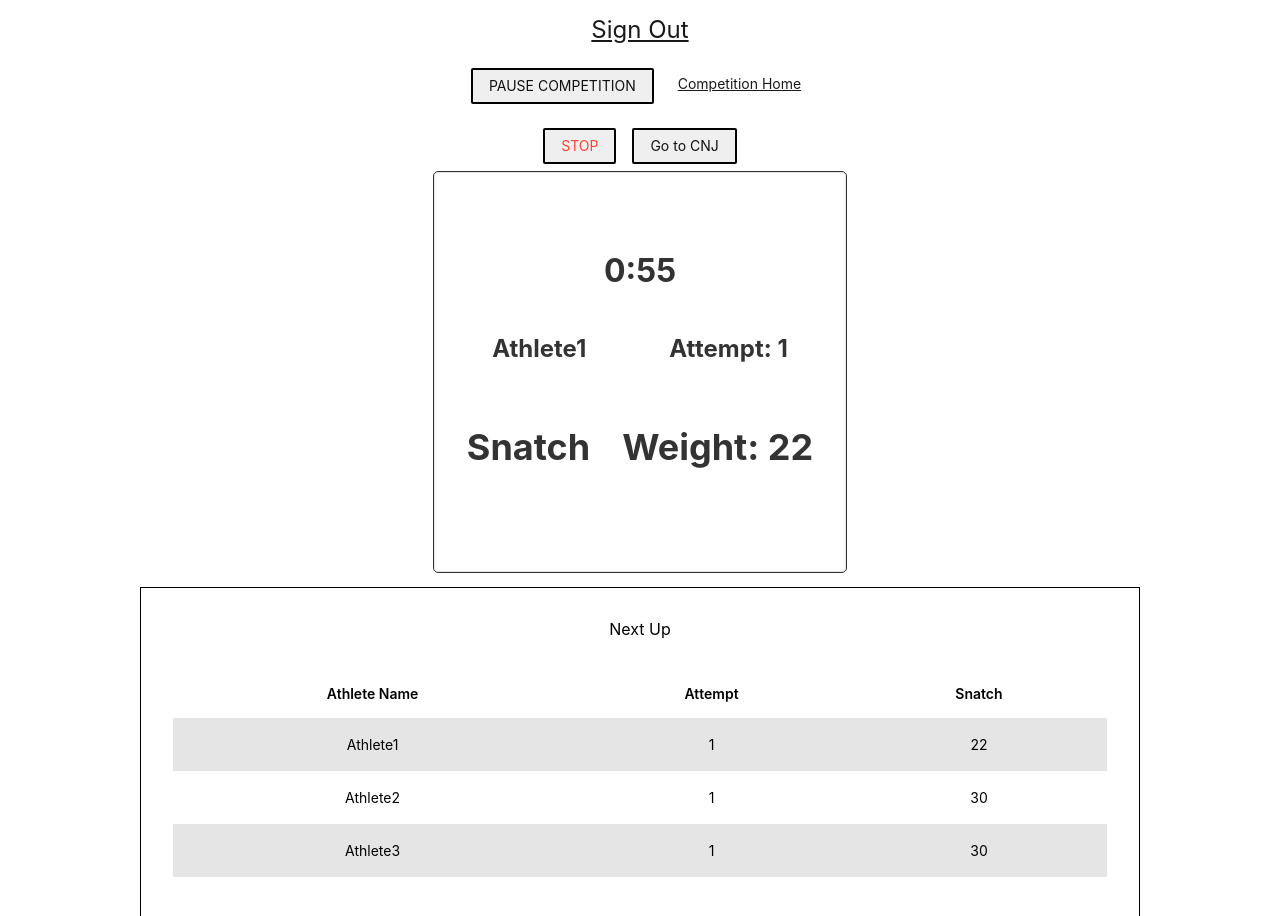
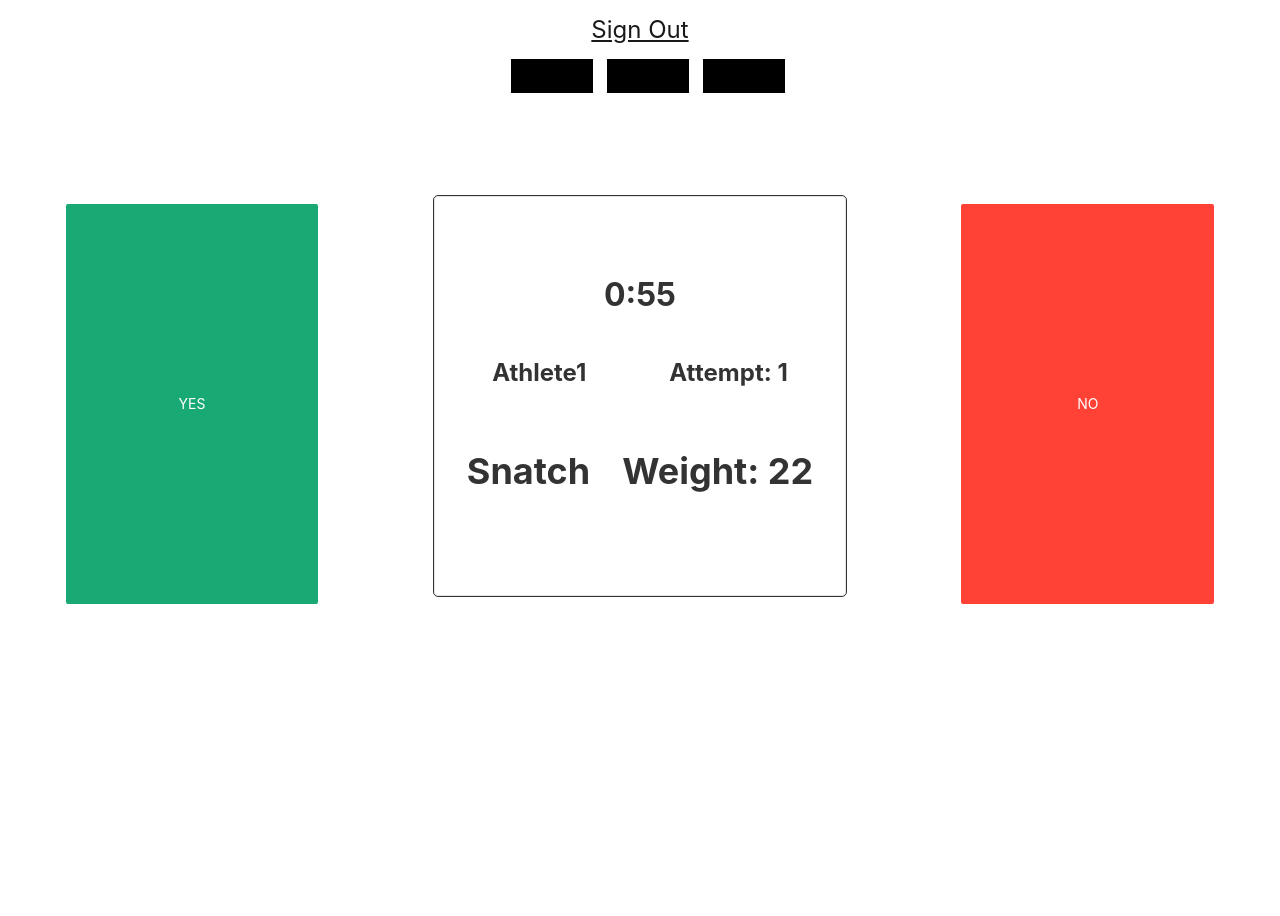
Before and after one commit to andresrmts/WLManagement, a React (Create React App) app: page /competition/0 in a window 1280 px wide. Shown: the top 916 px of the page. After the commit the page ends 800 px from the top, so only its background shows below. Built offline with nearby package versions, Linux system fonts and the light colour scheme.

Commit message:
Changes according to comments

```diff
--- a/src/AuthContext/index.js
+++ b/src/AuthContext/index.js
@@ -4,7 +4,7 @@
 
 const AuthProvider = ({ children }) => {
   const [userName, setUserName] = useState('Külli');
-  const [userId, setUserId] = useState(73);
+  const [userId, setUserId] = useState(22);
   const [userEmail, setUserEmail] = useState(null);
   const [role, setRole] = useState(null);
 
--- a/src/CompetitionsContext/index.js
+++ b/src/CompetitionsContext/index.js
@@ -87,7 +87,7 @@
       authorId: 13,
       name: 'Comp2',
       location: 'Eesti',
-      status: 'notstarted',
+      status: 'not_started',
       officials: [
         {
           id: 17,
@@ -160,7 +160,7 @@
       authorId: 13,
       name: 'Comp4',
       location: 'Eesti',
-      status: 'notstarted',
+      status: 'not_started',
       officials: [
         {
           id: 12,
@@ -233,7 +233,7 @@
       authorId: 13,
       name: 'Comp3',
       location: 'Eesti',
-      status: 'notstarted',
+      status: 'not_started',
       officials: [
         {
           id: 12,
@@ -338,9 +338,8 @@
       competition =>
         userId !== competition.authorId &&
         !competition.officials.some(official => official.id === userId) &&
-        competition.status === 'notstarted',
+        competition.status === 'not_started',
     );
-    console.log(competitions);
     return comps;
   };
 
--- a/src/components/Attempt/index.js
+++ b/src/components/Attempt/index.js
@@ -1,7 +1,5 @@
 import React from 'react';
 
-const Attempt = ({ row }) => {
-  return <div>{row.attempt + 1}</div>;
-};
+const Attempt = ({ row }) => <div>{row.attempt + 1}</div>;
 
 export default Attempt;
--- a/src/components/CardList/AthleteCard/index.js
+++ b/src/components/CardList/AthleteCard/index.js
@@ -1,28 +1,24 @@
-import React, { useState } from 'react';
+import React, { useState, useEffect } from 'react';
 import { useParams } from 'react-router-dom';
 import ErrorPopup from '../../ErrorPopup';
 import Button from '../../Button';
 
-const AthleteCard = ({
-  name,
-  onTheClock,
-  attempt,
-  time,
-  lift,
-  snatch,
-  cnj,
-  changeWeight,
-  toggleTimer,
-  setCurrentChangeCounter,
-  currentChangeCounter,
-}) => {
+const AthleteCard = ({ name, onTheClock, attempt, time, lift, snatch, cnj, changeWeight, toggleTimer }) => {
   const { compId } = useParams();
   const [showError, setShowError] = useState(null);
   const [weight, setWeight] = useState(lift === 'snatch' ? snatch : cnj);
+  const [currentChangeCounter, setCurrentChangeCounter] = useState(0);
+
+  useEffect(() => {
+    setCurrentChangeCounter(0);
+  }, []);
 
   const changeAttemptWeight = () => {
-    if (onTheClock.name === name) {
-      if (currentChangeCounter < 2 && (time.minutes >= 1 || time.seconds > 30)) {
+    if (onTheClock.name !== name) {
+      changeWeight(compId, { name }, weight, lift);
+      return;
+    }
+    if (onTheClock.name === name && currentChangeCounter < 2 && time > 30) {
       changeWeight(compId, { name }, weight, lift);
       toggleTimer();
       setCurrentChangeCounter(prev => prev + 1);
@@ -31,12 +27,10 @@
     setWeight(lift === 'snatch' ? snatch : cnj);
     setShowError('You are only allowed 2 changes when athlete is on the clock!');
     return;
-    }
-    changeWeight(compId, { name }, weight, lift);
   };
 
   const addWeight = () => {
-    if (onTheClock.name === name && time.minutes < 1 && time.seconds < 31) {
+    if (onTheClock.name === name && time < 31) {
       setShowError('No changes allowed when 30sec remaining on clock');
       return;
     }
--- a/src/components/CardList/index.js
+++ b/src/components/CardList/index.js
@@ -31,7 +31,7 @@
         })}
       </div>
     );
-  } else {
+  }
   return (
     <div>
       {myAthletes.map(athlete => {
@@ -54,7 +54,6 @@
       })}
     </div>
   );
-  }
 };
 
 export default CardList;
--- a/src/components/Light/index.js
+++ b/src/components/Light/index.js
@@ -2,9 +2,18 @@
 
 const Light = ({ decision }) => {
   const { result, votes } = decision;
-  return (
-    <div className={`w-25 ml3 h-25 outline ${votes !== 3 ? 'bg-black' : result > 0 ? 'bg-white' : 'bg-red'}`}></div>
-  );
+
+  const decisionLight = () => {
+    if (votes !== 3) {
+      return 'bg-black';
+    }
+    if (result > 0) {
+      return 'bg-white';
+    }
+    return 'bg-red';
+  };
+
+  return <div className={`w-25 ml3 h-25 outline ${decisionLight()}`}></div>;
 };
 
 export default Light;
--- a/src/pages/HandleCompetition/components/CoachInCompetition/index.js
+++ b/src/pages/HandleCompetition/components/CoachInCompetition/index.js
@@ -10,7 +10,6 @@
   const { changeWeight } = useCompsContext();
   const { userName } = useAuthContext();
   const myAthletes = athletes.filter(athlete => athlete.coachname === userName);
-  const [currentChangeCounter, setCurrentChangeCounter] = useState(0);
 
   const onTheClock = athletes
     .filter(athlete => athlete.attempt < 3)
@@ -21,10 +20,6 @@
         return a[lift] - b[lift];
       }
     });
-
-  useEffect(() => {
-    setCurrentChangeCounter(0);
-  }, []);
 
   const columns = [
     {
@@ -60,8 +55,6 @@
               lift={lift}
               changeWeight={changeWeight}
               myAthletes={myAthletes}
-              setCurrentChangeCounter={setCurrentChangeCounter}
-              currentChangeCounter={currentChangeCounter}
             />
           </div>
         </div>
--- a/src/pages/HandleCompetition/components/Judge/index.js
+++ b/src/pages/HandleCompetition/components/Judge/index.js
@@ -37,7 +37,7 @@
   }
 
   useEffect(() => {
-    if (time.minutes === 0 && time.seconds === 0) {
+    if (time === 0) {
       setTimedOut(true);
     }
   }, [time]);
@@ -66,10 +66,10 @@
   useEffect(() => {
     if (next.length > 0) {
       if (prevAthlete === athlete) {
-        changeTime(2, 0);
+        changeTime(120);
         return;
       }
-      changeTime(1, 0);
+      changeTime(60);
     }
   }, [attempt, athlete]);
 
@@ -78,9 +78,11 @@
     setVoted(true);
   };
 
-  if (status === 'notstarted') {
+  if (status === 'not_started') {
     return <h1>The competition hasnt started yet. It will start in TIMER</h1>;
-  } else if (status === 'started' && voted === false && attempt !== '') {
+  }
+
+  if (status === 'started' && !voted && attempt !== '') {
     return (
       <div className="w-100">
         <div className="flex flex-row-ns flex-column center pa2">
@@ -104,9 +106,13 @@
         </div>
       </div>
     );
-  } else if (voted) {
-    return <h1>You voted already</h1>;
-  } else if (status === 'paused') {
+  }
+
+  if (voted) {
+    return <h1>You voted already!</h1>;
+  }
+
+  if (status === 'paused') {
     return (
       <div className="w-100">
         <div className="flex flex-row-ns flex-column center pa2">
@@ -126,13 +132,13 @@
         </div>
       </div>
     );
-  } else {
-    return (
-      <div>
-        <h1>No more attempts left</h1>
-      </div>
-    );
   }
+
+  return (
+    <div>
+      <h1>No more attempts left</h1>
+    </div>
+  );
 };
 
 export default Judge;
--- a/src/pages/HandleCompetition/components/Timer/index.js
+++ b/src/pages/HandleCompetition/components/Timer/index.js
@@ -2,30 +2,28 @@
 
 const Timer = ({ time, changeTime, timer }) => {
   const updateTime = () => {
-    if (time.minutes === 0 && time.seconds === 0) {
-      changeTime(1, 0);
-    } else {
-      if (time.seconds === 0) {
-        changeTime(time.minutes - 1, 59);
-      } else if (timer) {
-        changeTime(time.minutes, time.seconds - 1);
-      }
+    if (time === 0) {
+      changeTime(60);
+      return;
     }
+    changeTime(time - 1);
   };
 
-  const seconds = time.seconds < 10 ? '0' + time.seconds : time.seconds;
+  const sec = time % 60;
+
+  const seconds = sec < 10 ? '0' + sec : sec;
+  const minutes = Math.floor(time / 60);
 
   useEffect(() => {
-    if (timer === true) {
+    if (timer) {
       const token = setTimeout(updateTime, 1000);
-      const cleanUp = () => clearTimeout(token);
-      return cleanUp;
+      return () => clearTimeout(token);
     }
-  }, [time.minutes, time.seconds, timer]);
+  }, [time, timer]);
 
   return (
     <h1>
-      {time.minutes}:{seconds}
+      {minutes}:{seconds}
     </h1>
   );
 };
--- a/src/pages/HandleCompetition/index.js
+++ b/src/pages/HandleCompetition/index.js
@@ -17,7 +17,7 @@
 import DeleteButton from '../../components/DeleteButton';
 
 const HandleCompetition = () => {
-  const [time, setTime] = useState({ minutes: 1, seconds: 0 });
+  const [time, setTime] = useState(60);
   const [timer, setTimer] = useState(true);
   const [lift, setLift] = useState('snatch');
   const [verdict, setVerdict] = useState({
@@ -47,8 +47,8 @@
     console.log(competition);
   };
 
-  const changeTime = (minutes, seconds) => {
-    setTime({ minutes, seconds });
+  const changeTime = seconds => {
+    setTime(seconds);
   };
 
   const toggleTimer = () => {
@@ -58,7 +58,7 @@
   const nextLift = () => {
     setLift('cnj');
     setNilAttempt(compId);
-    setTime({ minutes: 1, seconds: 0 });
+    setTime(60);
     setTimer(false);
   };
 
@@ -131,7 +131,7 @@
       case 'coach':
         return <CoachNav status={status} />;
       case 'judge':
-        if (status !== 'notstarted') {
+        if (status !== 'not_started') {
           return <Result verdict={verdict} />;
         }
         return (
@@ -152,7 +152,7 @@
     <div>
       {renderNav(role)}
       <Switch>
-        {isAdmin && status === 'notstarted' && (
+        {isAdmin && status === 'not_started' && (
           <div>
             <Route exact path={match.path}>
               <Registrations registrations={competition.registrations} onDelete={deleteRow} onApprove={approveRow} />
@@ -165,7 +165,7 @@
             </Route>
           </div>
         )}
-        {role === 'coach' && status === 'notstarted' && (
+        {role === 'coach' && status === 'not_started' && (
           <div>
             <Route exact path={match.path}>
               <MyAthletes athletes={competition.athletes} updateTable={updateTable} onDelete={deleteRow} />
@@ -219,7 +219,7 @@
             <h1>Your application hasn't been accepted yet!</h1>
           </Route>
         )}
-        {status === 'notstarted' && (
+        {status === 'not_started' && (
           <Route path={match.path}>
             <RoleSelection />
           </Route>
```
Lines whose indentation alone changed are shown as unchanged.
